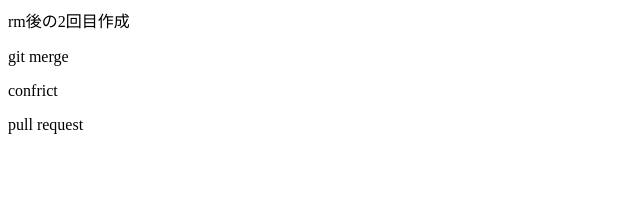
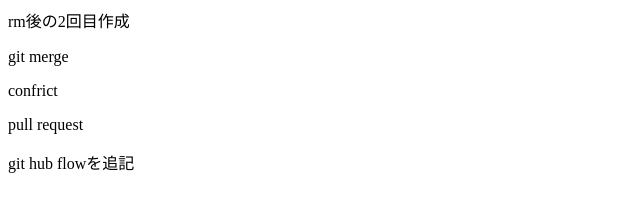
Before and after one commit to pyama123/git_tutorial, a plain HTML site: page index.html in a window 1280 px wide. Shown: the whole page, without its empty margins (0-640 px from the left). Drawn offline with Linux system fonts and the light colour scheme.

Commit message:
github_flow を追加

```diff
--- a/index.html
+++ b/index.html
@@ -2,3 +2,4 @@
 <p>git merge</p>
 <p>confrict</p>
 <p>pull request</p>
+<p>git hub flowを追記</p>
```
